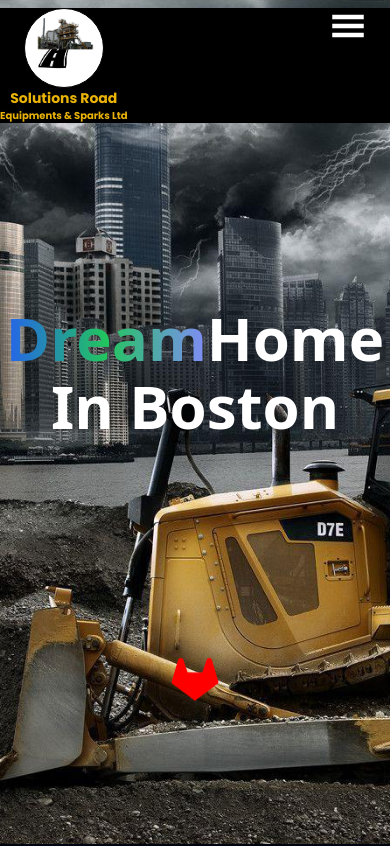
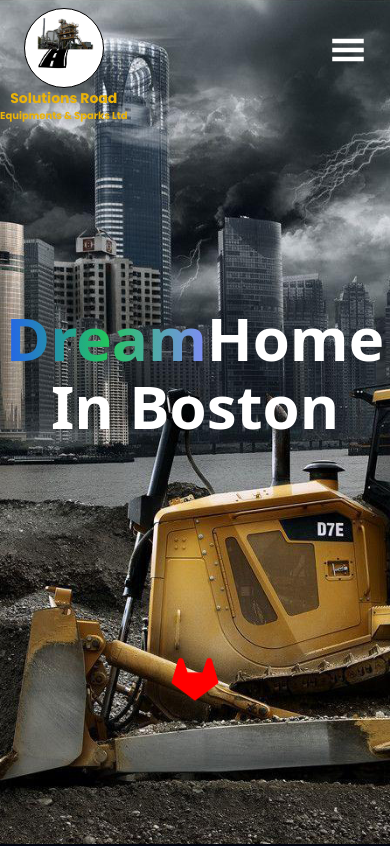
Before and after one commit to Danielazan/BillyMan, a React (Create React App) app: page / in a window 390 px wide. Shown: the top 846 px of the page. Built offline with nearby package versions, Linux system fonts and the light colour scheme.

Commit message:
nav moved to the top

```diff
--- a/src/components/Navbars.jsx
+++ b/src/components/Navbars.jsx
@@ -40,7 +40,7 @@ const Navbars = () => {
         </div>
       </nav>
           {/* mobile navbar */}
-      <nav className=' w-screen flex bg-black  mt-2 justify-between  lg:hidden' >
+      <nav className=' w-screen flex   mt-2 justify-between  lg:hidden' >
         <div className="flex flex-col justify-center  items-center">
           <div className="rounded-full border border-solid border-black bg-white bod" style={{width:"80px", height:"80px",}}>
           <img className="w-full max-w-full h-auto sm:w-6/2 md:w-full" src={logo} alt="Image description"/>
@@ -51,8 +51,8 @@ const Navbars = () => {
 
         <div className={`flex flex-col  md:hidden  relative  z-10 top-0   px-4 ${toogle ? '':"bg-black"}`}>
           {/* {toogle ? <BsFillFileExcelFill color="white" onClick={()=>handleClick()}   className="text-9xl" /> : <BsFillGrid3X3GapFill color="white" className="text-6xl" />} */}
-          {toogle && <GiHamburgerMenu color="white" className="text-4xl" onClick={()=>handleClick()} />}
-          {!toogle && <BsFillFileExcelFill color="white" className="text-4xl" onClick={()=>handleClick()} />}
+          {toogle && <GiHamburgerMenu color="white" className="text-4xl mt-4" onClick={()=>handleClick()} />}
+          {!toogle && <BsFillFileExcelFill color="white" className="text-4xl mt-4" onClick={()=>handleClick()} />}
         <div className={`${toogle ? "hidden":"flex"} mt-4 flex  flex-col gap-6 bg-black w-[120px] items-center right-0 absolute top-2 justify-center `}>
           <NavLink to='' className={`font-poppins font-bold cursor-pointer text-[16px] text-white no-underline`}>Home</NavLink>
           <NavLink to='' className={`font-poppins font-bold cursor-pointer text-[16px] text-white no-underline`}>About</NavLink>
```
